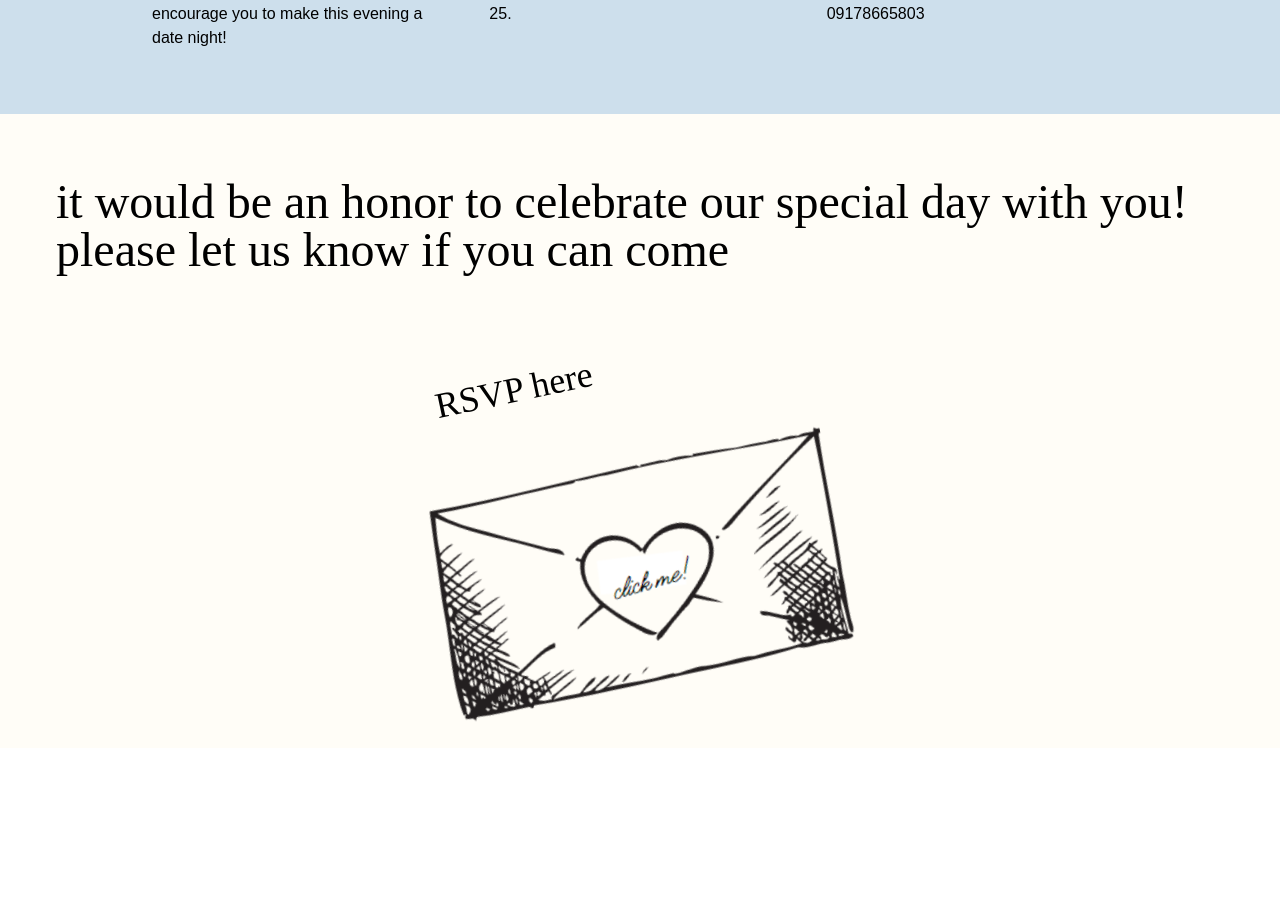
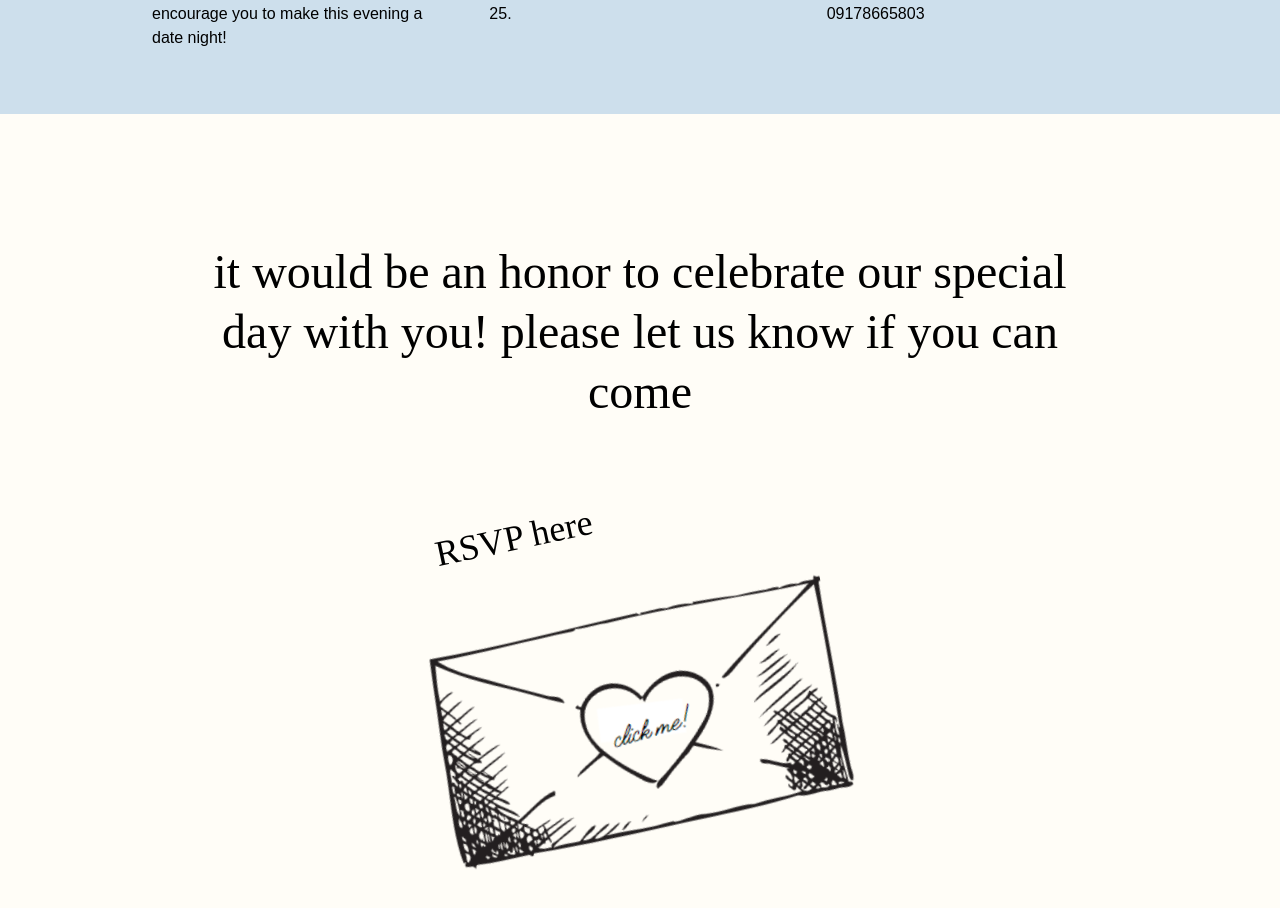
Before and after one commit to jigolaurito93/PoAndJoWedding, a React (Vite) app: page / in a window 1280 px wide. Shown: the part 5669-6577 px from the top of the page. Before the commit the page ends 6417 px from the top, so only its background shows below. Built offline with nearby package versions, Linux system fonts and the light colour scheme; a web font is replaced by a local one.

Commit message:
use target blank for rsvp to open link on new tab

```diff
--- a/src/components/Rsvp.jsx
+++ b/src/components/Rsvp.jsx
@@ -4,9 +4,12 @@ import arrow from "../assets/arrow.png";
 
 export default function Rsvp() {
   return (
-    <div className="px-14 py-16 flex justify-center w-full" id="rsvp">
+    <div
+      className="px-14 pt-24 pb-44 md:pt-32 flex justify-center w-full"
+      id="rsvp"
+    >
       <div className="flex flex-col gap-24 justify-center items-center relative">
-        <h3 className="text-5xl">
+        <h3 className="text-5xl md:px-8 md:leading-tight lg:text-center xl:px-48 xl:w-[80rem]">
           it would be an honor to celebrate our special day with you! please let
           us know if you can come
         </h3>
@@ -18,6 +21,7 @@ export default function Rsvp() {
           <a
             href="https://withjoy.com/poloandjoie/rsvp"
             className="hover:shadow-2xl shadow-purple-800 w-3/4"
+            target="_blank"
           >
             <img
               src={envelope}
```
